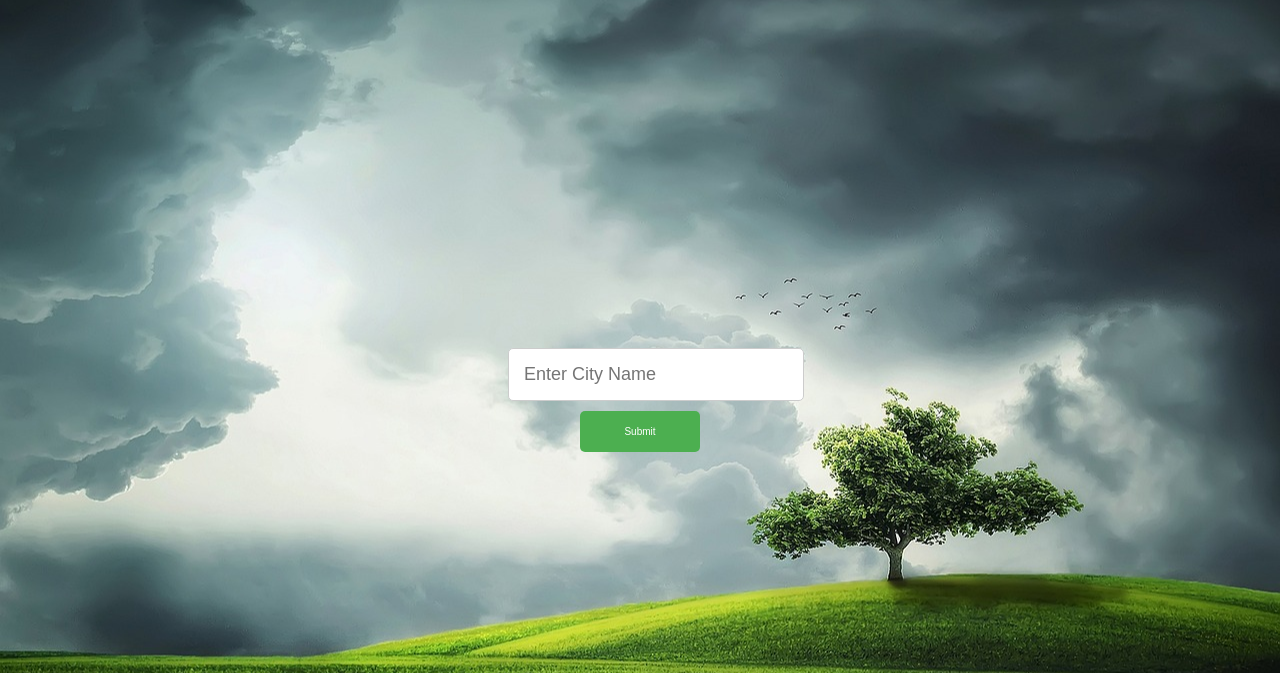
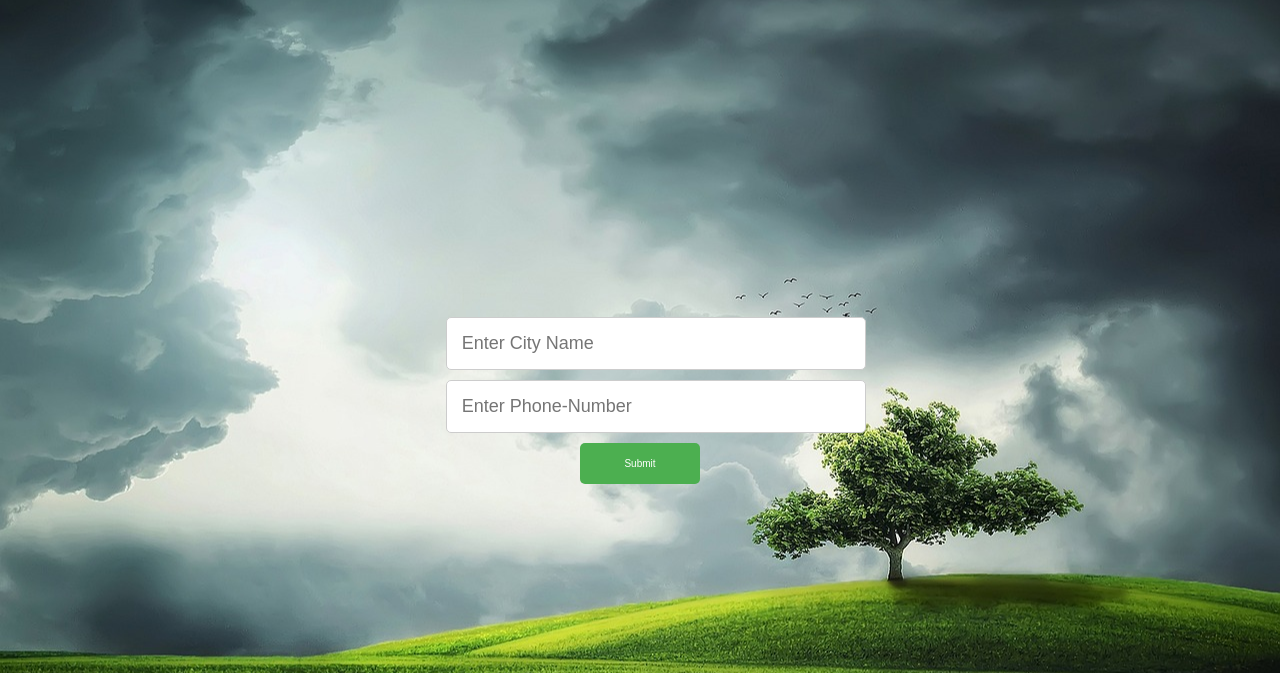
Before and after one commit to asamzaman87/Weather-Aggregator, a Flask app: page / in a window 1280 px wide. Shown: the top 673 px of the page. Run offline with Flask 2, Linux system fonts and the light colour scheme.

Commit message:
Update index.html
Final

```diff
--- a/backend/templates/index.html
+++ b/backend/templates/index.html
@@ -9,6 +9,7 @@
     <form action="/connect_api" method="post">
       <input type="text" name="city" placeholder="Enter City Name">
       <br>
+      <input type="text" name="phone_number" placeholder="Enter Phone-Number">
       <input type="submit" value="Submit">
     </form>
   </div>
```
